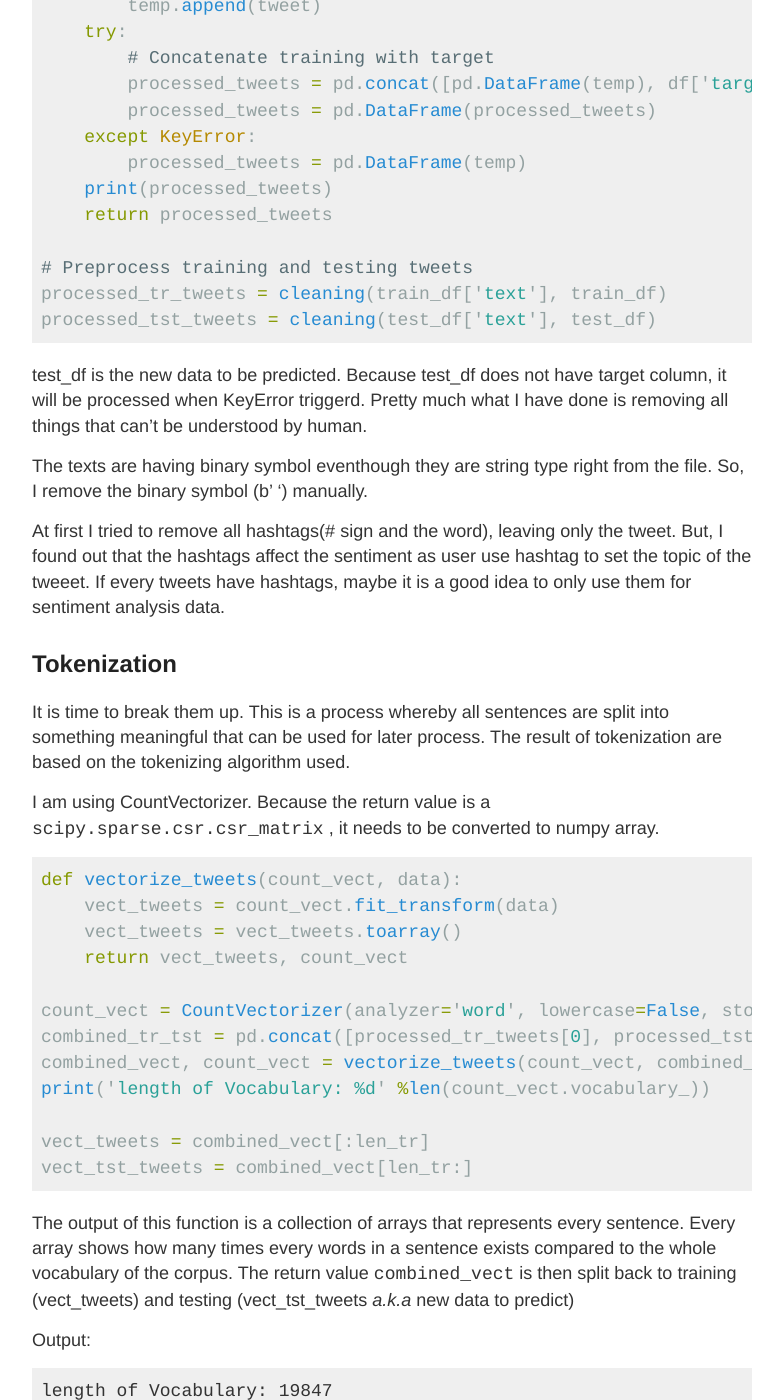
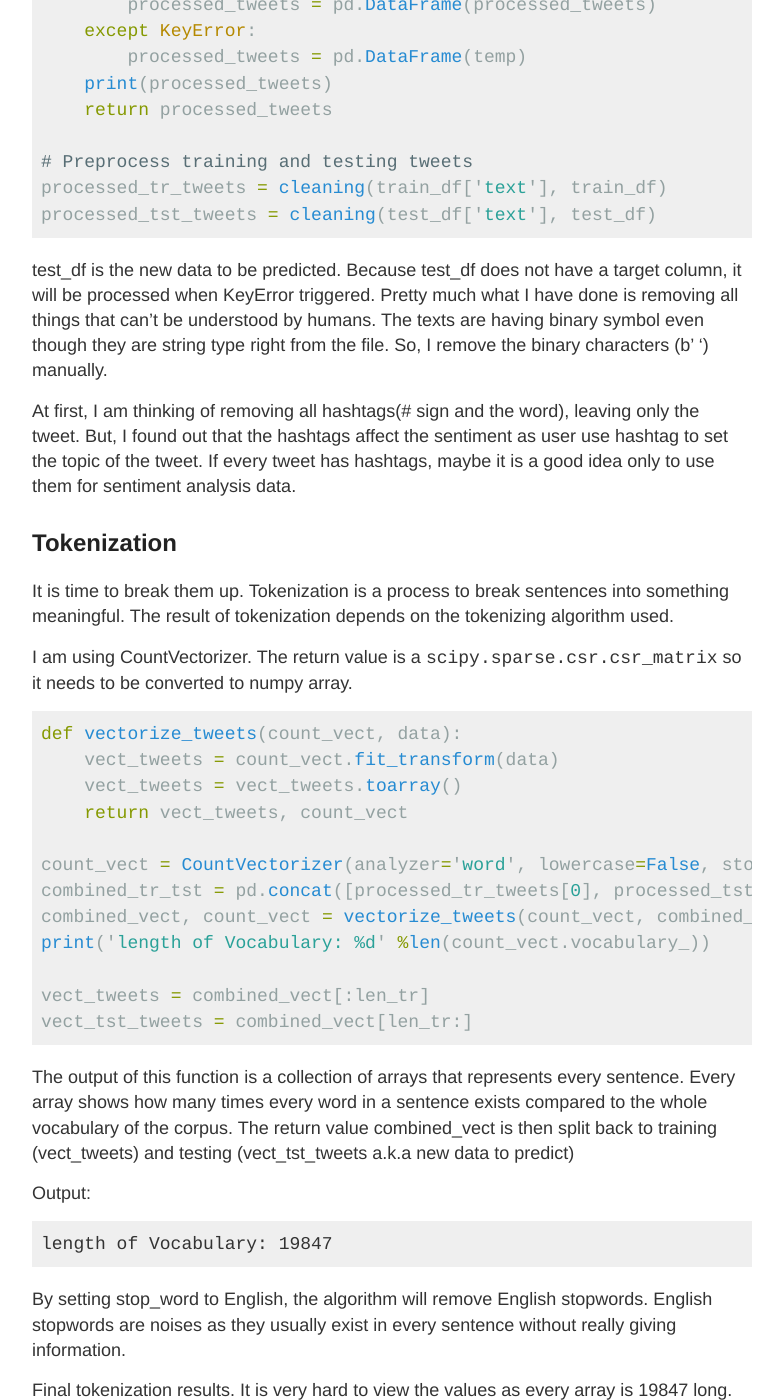
Before and after one commit to devennn/devennn.github.io, a Jekyll site: the page built from _posts/2020-02-07-kaggle-disaster-tweets.md, in a window 1280 px wide and 1400 px high, scrolled down 1629 px. Shown: the whole window, without its empty margins (248-1031 px from the left). Built offline with Jekyll 4.4.1, drawn with Linux system fonts in a browser that asks for light colours; some of the changed text lies outside the part shown.

Commit message:
Update 2020-02-07-kaggle-disaster-tweets.md

````diff
--- a/_posts/2020-02-07-kaggle-disaster-tweets.md
+++ b/_posts/2020-02-07-kaggle-disaster-tweets.md
@@ -3,9 +3,7 @@ title: Predicting real and fake Disaster Tweets
 layout: post
 ---
 
-This is a kaggle competitions to predict real and fake tweets from twitter tweets. Full code can be found [here](https://github.com/devennn/Programming-Challenge/blob/master/kaggle-submission/disaster-tweets/main_v2.ipynb)
-
-I'm still exploring different approach to the problem. Hence, the code will not be 100% same as to what will be presented here.
+This is a Kaggle competition to predict real and fake tweets from twitter tweets. You can find the full code [here](https://github.com/devennn/Programming-Challenge/blob/master/kaggle-submission/disaster-tweets/main_v2.ipynb)
 
 ## Exploring dataset
 ```
@@ -28,13 +26,12 @@ I'm still exploring different approach to the problem. Hence, the code will not
 ```
 
 As seen, there are lots of variations that can be found.
-- Punctuations
-- Hashtags (the sign, #)
-- username
-- Unicode
-- Links
-
-Since these stuff (except punctuations) does not contribute to understanding of the tweet for humans, they must be removed.
+  - Punctuations
+  - Hashtags (the sign, #)
+  - username
+  - Unicode
+  - Links
+Since the variations listed (except punctuations) does not contribute to the understanding of the tweet for humans, I decide to remove them.
 
 ## Preprocessing - Cleaning the texts.
 ```python
@@ -69,17 +66,16 @@ processed_tr_tweets = cleaning(train_df['text'], train_df)
 processed_tst_tweets = cleaning(test_df['text'], test_df)
 ```
 
-test_df is the new data to be predicted. Because test_df does not have target column, it will be processed when KeyError triggerd. Pretty much what I have done is removing all things that can't be understood by human.
+test_df is the new data to be predicted. Because test_df does not have a target column, it will be processed when KeyError triggered. Pretty much what I have done is removing all things that can’t be understood by humans.
+The texts are having binary symbol even though they are string type right from the file. So, I remove the binary characters (b’ ‘) manually.
 
-The texts are having binary symbol eventhough they are string type right from the file. So, I remove the binary symbol (b' ') manually.
-
-At first I tried to remove all hashtags(# sign and the word), leaving only the tweet. But, I found out that the hashtags affect the sentiment as user use hashtag to set the topic of the tweeet. If every tweets have hashtags, maybe it is a good idea to only use them for sentiment analysis data.
+At first, I am thinking of removing all hashtags(# sign and the word), leaving only the tweet. But, I found out that the hashtags affect the sentiment as user use hashtag to set the topic of the tweet. If every tweet has hashtags, maybe it is a good idea only to use them for sentiment analysis data.
 
 ## Tokenization
 
-It is time to break them up. This is a process whereby all sentences are split into something meaningful that can be used for later process. The result of tokenization are based on the tokenizing algorithm used.
+It is time to break them up. Tokenization is a process to break sentences into something meaningful. The result of tokenization depends on the tokenizing algorithm used.
 
-I am using CountVectorizer. Because the return value is a ```scipy.sparse.csr.csr_matrix``` , it needs to be converted to numpy array.
+I am using CountVectorizer. The return value is a ```scipy.sparse.csr.csr_matrix``` so it needs to be converted to numpy array.
 
 ```python
 def vectorize_tweets(count_vect, data):
@@ -96,7 +92,7 @@ vect_tweets = combined_vect[:len_tr]
 vect_tst_tweets = combined_vect[len_tr:]
 ```
 
-The output of this function is a collection of arrays that represents every sentence. Every array shows how many times every words in a sentence exists compared to the whole vocabulary of the corpus. The return value  ```combined_vect``` is then split back to training (vect_tweets) and testing (vect_tst_tweets _a.k.a_ new data to predict)
+The output of this function is a collection of arrays that represents every sentence. Every array shows how many times every word in a sentence exists compared to the whole vocabulary of the corpus. The return value combined_vect is then split back to training (vect_tweets) and testing (vect_tst_tweets a.k.a new data to predict)
 
 Output:
 
@@ -104,9 +100,9 @@ Output:
 length of Vocabulary: 19847
 ```
 
-The corpus consists of lots of words. This is one of the reason to perform cleaning. Any 'noise' will add the vocabulary and eventually affect the training result. I also remove english stopwords as they usually exist in every sentences without really giving information to the sentence as a whole.
+By setting stop_word to English, the algorithm will remove English stopwords. English stopwords are noises as they usually exist in every sentence without really giving information.
 
-Final tokenization results. It is very hard to view the values as every array is 19847 long. Imagine tokenizing 'hey you' against the corpuse vocab.
+Final tokenization results. It is very hard to view the values as every array is 19847 long. Imagine tokenizing ‘hey you’ against the corpuse vocab.
 
 ```
 [[0 0 0 ... 0 0 0]
@@ -131,9 +127,11 @@ X_train, X_test, y_train, y_test  = train_test_split(
         shuffle=True
 )
 ```
+
 I used the built in test_train_split function froms sklearn to divide the data. I prefer the data to be 80% train and 20% evaluation and shuffled.
 
-Now it is time to select a model. The output has 2 discrete values which represent class True and False. This is a classification problem and thus required classification algorithm.
+Now it is time to select a model. The output has two discrete values which represent two classes, True and False. Grouping texts according to the sentiment is a classification problem; thus, required a classification algorithm. I tried four algorithms and decide based on the accuracy from accuracy_score function.
+
 ```python
  def test_classifier(X_train, X_test, y_train, y_test):
         algorithm = [
@@ -184,6 +182,7 @@ print(accuracy_score(y_test, y_pred))
 ```
 
 The output varies a little bit from the first run, which will not effect the overall performance. Probably caused by internal computation which is not a problem .
+
 ```
 0.8030203545633617
 ```
@@ -218,9 +217,10 @@ id  target
 ```
 
 ## Future Work
-1. I am still exploring few possibilities to fine tune the model such as running grid search on the algorithm
-2. Try different way of tokenizing.
+
+1. I am still exploring few possibilities to fine-tune the model such as running grid search on the algorithm
+2. Try different ways of tokenizing.
 3. Cleaning texts
-  -  Short form words
+  - Short-form words
   - Numbers
-  - Non english words
+  - Non-English words
````
